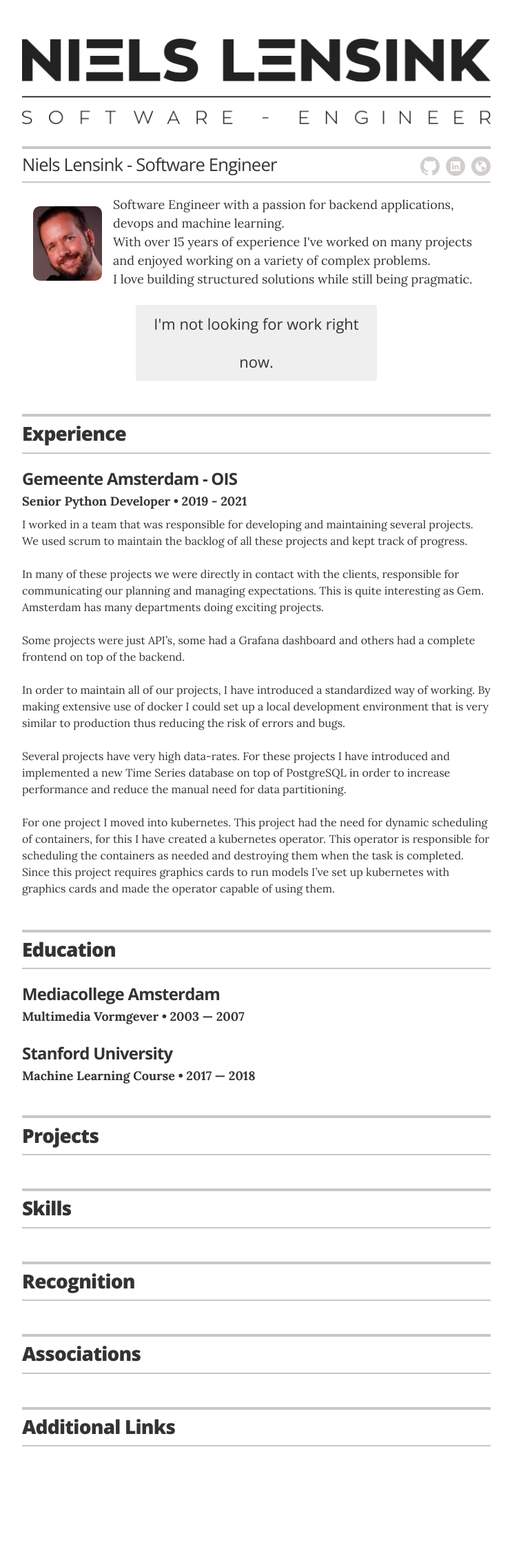
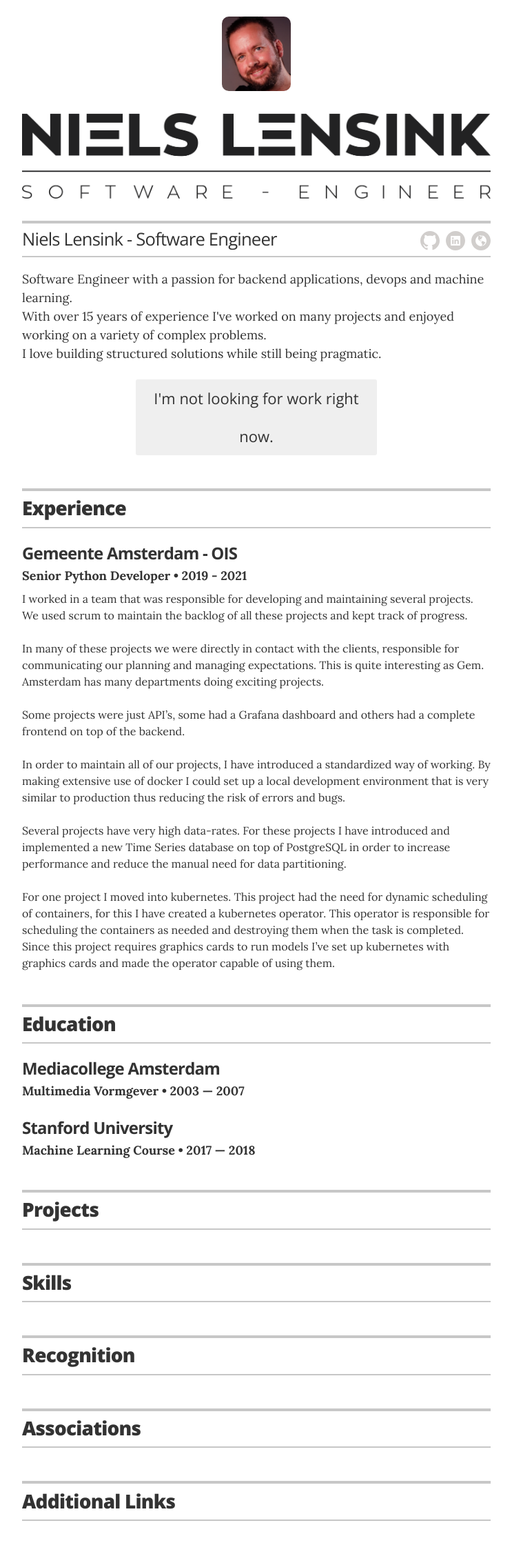
Before and after one commit to nielslensink/resume, a Jekyll site: the page built from index.html, in a window 1280 px wide. Shown: the whole page at 69% size, without its empty margins (268-1011 px from the left). Built offline with Jekyll 4.4.1, drawn with Linux system fonts in a browser that asks for light colours; before the commit the page ends 2145 px from its top, so only the background shows below that.

Commit message:
Update resume.html

```diff
--- a/_layouts/resume.html
+++ b/_layouts/resume.html
@@ -12,9 +12,9 @@
       <header class="page-header">
 
         <!-- You can turn off the avatar in _config.yml by setting to false -->
-        <!-- {% if site.resume_avatar == 'true' %}
+        {% if site.resume_avatar == 'true' %}
         <img src="images/face.png" alt="my photo" class="avatar" itemprop="image">
-        {% endif %} -->
+        {% endif %}
 
         {% if site.resume_logo == 'true' %}
         <img src="images/logo-text.png" alt="my photo" class="logo" itemprop="image">
@@ -45,9 +45,6 @@
 
         <div class="executive-summary" itemprop="description">
           <p>
-            {% if site.resume_avatar == 'true' %}
-            <img src="images/face.png" alt="my photo" class="avatar" itemprop="image" style="float: left;margin: 1rem 1rem 0;">
-            {% endif %}
             {{ site.resume_header_intro | newline_to_br }}
           </p>
         </div>
```
